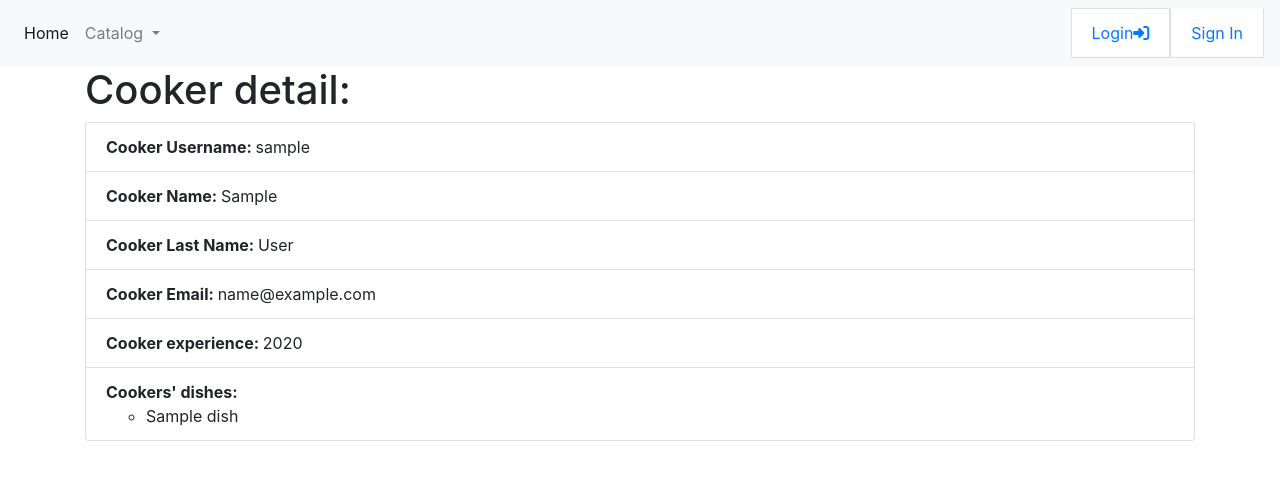
After one commit to svyshcho/restaurant-project, a Django app: page /accounts/1/ in a window 1280 px wide. The commit adds this page. Shown: the top 480 px of the page. Run offline with Django 4.2, Linux system fonts and the light colour scheme; tables that the repository leaves empty hold one stand-in row (values such as "Sample post"); some libraries are stand-ins or nearby versions.

Commit message:
Added registration pages and context proccessor

```diff
--- /dev/null
+++ b/restaurant/context_proccesor.py
@@ -0,0 +1,7 @@
+from .models import DishType
+
+
+def dish_type_list(request):
+    return {
+        "dish_type_list": DishType.objects.all()
+    }
--- a/restaurant/urls.py
+++ b/restaurant/urls.py
@@ -1,14 +1,17 @@
 from django.contrib import admin
 from django.urls import path
 
-from restaurant.views import index, FoodListView, DishTypeCreateView, FoodDetailView, DishCreateView
+from restaurant.views import index, FoodListView, DishTypeCreateView, FoodDetailView, CookerDetailView, DishCreateView, CookerCreateView
 
 urlpatterns = [
     path("", index, name="index"),
     path("category/create/", DishTypeCreateView.as_view(), name="category-create"),
     path("category/<int:pk>/", FoodListView.as_view(), name="food-list"),
     path("category/dish/<int:pk>/", FoodDetailView.as_view(), name="food-detail"),
+    # path("category/dish/<int:pk>/update/", FoodUpdateView.as_view(), name="food-update"),
     path("category/dish/create/", DishCreateView.as_view(), name="dish-create"),
+    path("accounts/signin/", CookerCreateView.as_view(), name="account-create"),
+    path("accounts/<int:pk>/", CookerDetailView.as_view(), name="account-detail"),
 ]
 
 app_name = "restaurant"
--- a/restaurant/views.py
+++ b/restaurant/views.py
@@ -2,9 +2,9 @@ from django.shortcuts import render, get_object_or_404
 from django.urls import reverse_lazy
 from django.views import generic
 
-from restaurant.forms import DishTypeCreationForm, DishCreationForm
+from restaurant.forms import DishTypeCreationForm, DishCreationForm, CookerCreationForm
 from restaurant.models import DishType, Dish, Cook
-
+from django.contrib.auth import views
 
 def index(request):
     num_dish_types = DishType.objects.count()
@@ -48,10 +48,7 @@ class FoodDetailView(generic.DetailView):
     context_object_name = "dish"
     model = Dish
 
-    def get_context_data(self, *, object_list=None, **kwargs):
-        context = super().get_context_data(**kwargs)
-        context["dish_type_list"] = DishType.objects.all()
-        return context
+
 
 
 class DishTypeCreateView(generic.CreateView):
@@ -59,10 +56,6 @@ class DishTypeCreateView(generic.CreateView):
     success_url = reverse_lazy("catalog:index")
     template_name = "restaurant/catalog_create.html"
 
-    def get_context_data(self, *, object_list=None, **kwargs):
-        context = super().get_context_data(**kwargs)
-        context["dish_type_list"] = DishType.objects.all()
-        return context
 
 
 class DishCreateView(generic.CreateView):
@@ -70,7 +63,23 @@ class DishCreateView(generic.CreateView):
     success_url = reverse_lazy("catalog:index")
     template_name = "restaurant/dish_create.html"
 
-    def get_context_data(self, *, object_list=None, **kwargs):
-        context = super().get_context_data(**kwargs)
-        context["dish_type_list"] = DishType.objects.all()
-        return context
+
+
+
+class CookerCreateView(generic.CreateView):
+    model = Cook
+    form_class = CookerCreationForm
+    template_name = "registration/sign_in.html"
+    success_url = reverse_lazy("login")
+
+
+
+class CookerDetailView(generic.DetailView):
+    model = Cook
+    template_name = "restaurant/cooker_detail.html"
+
+
+class FoodUpdateView(generic.UpdateView):
+    model = Dish
+    success_url = reverse_lazy("catalog:food-detail")
+    template_name = "restaurant/dish_form.html"
--- a/restaurant_service/settings.py
+++ b/restaurant_service/settings.py
@@ -69,6 +69,7 @@ TEMPLATES = [
                 "django.template.context_processors.request",
                 "django.contrib.auth.context_processors.auth",
                 "django.contrib.messages.context_processors.messages",
+                "restaurant.context_proccesor.dish_type_list",
             ],
         },
     },
@@ -108,6 +109,8 @@ AUTH_PASSWORD_VALIDATORS = [
 
 AUTH_USER_MODEL = "restaurant.Cook"
 
+LOGIN_REDIRECT_URL = "/"
+
 # Internationalization
 # https://docs.djangoproject.com/en/4.2/topics/i18n/
 
--- a/restaurant_service/urls.py
+++ b/restaurant_service/urls.py
@@ -22,4 +22,5 @@ from django.conf.urls.static import static
 urlpatterns = [
     path("admin/", admin.site.urls),
     path("", include("restaurant.urls", namespace="catalog")),
+    path("accounts/", include("django.contrib.auth.urls")),
 ] + static(settings.STATIC_URL, document_root=settings.STATIC_ROOT)
--- a/templates/includes/sidebar.html
+++ b/templates/includes/sidebar.html
@@ -9,7 +9,9 @@
         <a class="nav-link" href="{% url 'catalog:index' %}">Home <span class="sr-only">(current)</span></a>
       </li>
       <li class="nav-item">
-        <a class="nav-link" href="#">Profile</a>
+        {% if user.is_authenticated %}
+          <a class="nav-link" href="{% url 'catalog:account-detail' pk=user.id%}">Profile</a>
+        {% endif %}
       </li>
       <li class="nav-item dropdown">
         <a class="nav-link dropdown-toggle" href="#" id="navbarDropdown" role="button" data-toggle="dropdown" aria-haspopup="true" aria-expanded="false">
@@ -22,9 +24,14 @@
         </div>
       </li>
     </ul>
-    <form class="form-inline my-2 my-lg-0">
-      <input class="form-control mr-sm-2" type="search" placeholder="Search" aria-label="Search">
-      <button class="btn btn-outline-success my-2 my-sm-0" type="submit">Search</button>
+    <form class="form-inline my-2 my-lg-0 menu-link">
+      {% if user.is_authenticated %}
+        <li class="list-group-item">Cooker: <a href="{% url 'catalog:account-detail' pk=user.id %}">{{ user.get_username }}</a></li>
+        <li class="list-group-item"><a href="{% url 'logout'%}?next={{request.path}}">Logout</a></li>
+      {% else %}
+        <li class="list-group-item"><a href="{% url 'login'%}?next={{request.path}}">Login<i class="fa-solid fa-right-to-bracket"></i></a></li>
+        <li class="list-group-item"><a href="{% url 'restaurant:account-create'%}?next={{request.path}}">Sign In</a></li>
+      {% endif %}
     </form>
   </div>
 </nav>
--- /dev/null
+++ b/templates/restaurant/cooker_detail.html
@@ -0,0 +1,21 @@
+{% extends "base.html" %}
+{% block content %}
+  <div class="container">
+        <h1>Cooker detail:</h1>
+        <ul class="list-group">
+            <li class="list-group-item"><strong>Cooker Username: </strong> {{ cook.username }}</li>
+            <li class="list-group-item"><strong>Cooker Name: </strong> {{ cook.first_name }}</li>
+            <li class="list-group-item"><strong>Cooker Last Name: </strong> {{ cook.last_name }}</li>
+            <li class="list-group-item"><strong>Cooker Email: </strong> {{ cook.email }}</li>
+            <li class="list-group-item"><strong>Cooker experience: </strong> {{ cook.years_of_experience }}</li>
+            <li class="list-group-item">
+                <strong>Cookers' dishes:</strong>
+                <ul>
+                    {% for dish in cook.dish_set.all %}
+                        <li>{{ dish.name }}</li>
+                    {% endfor %}
+                </ul>
+            </li>
+        </ul>
+    </div>
+{% endblock %}
```
Also changed, not shown: restaurant/forms.py (+19 -4 lines), templates/registration/logged_out.html (added, +7 -0 lines), templates/registration/login.html (added, +24 -0 lines), templates/registration/sign_in.html (added, +13 -0 lines), templates/restaurant/dish_form.html (added, +11 -0 lines), static/css/styles.css (line endings or trailing spaces).
